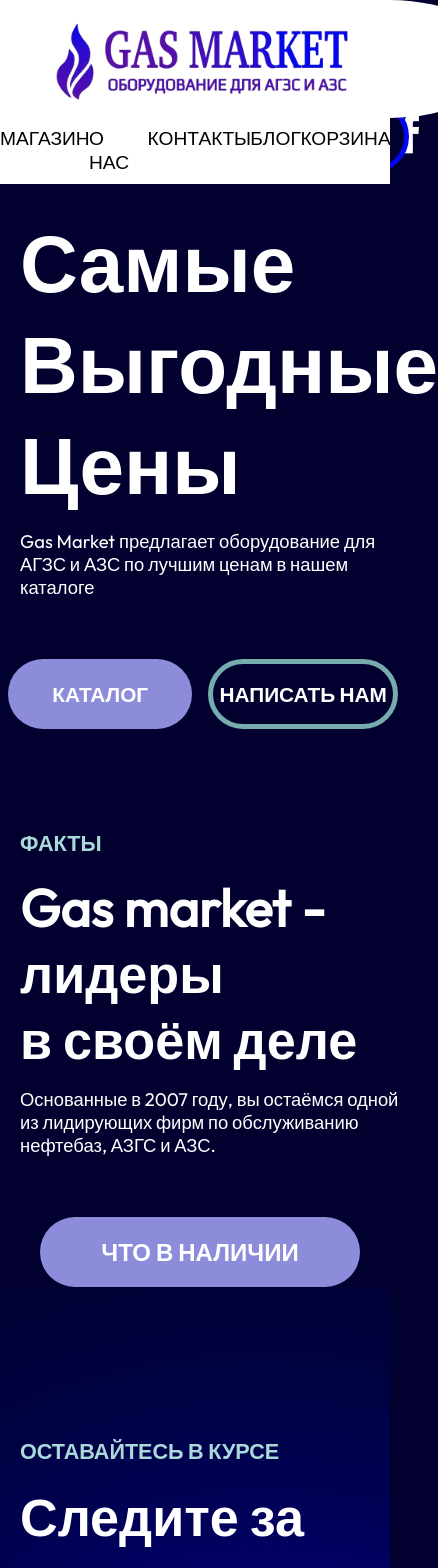
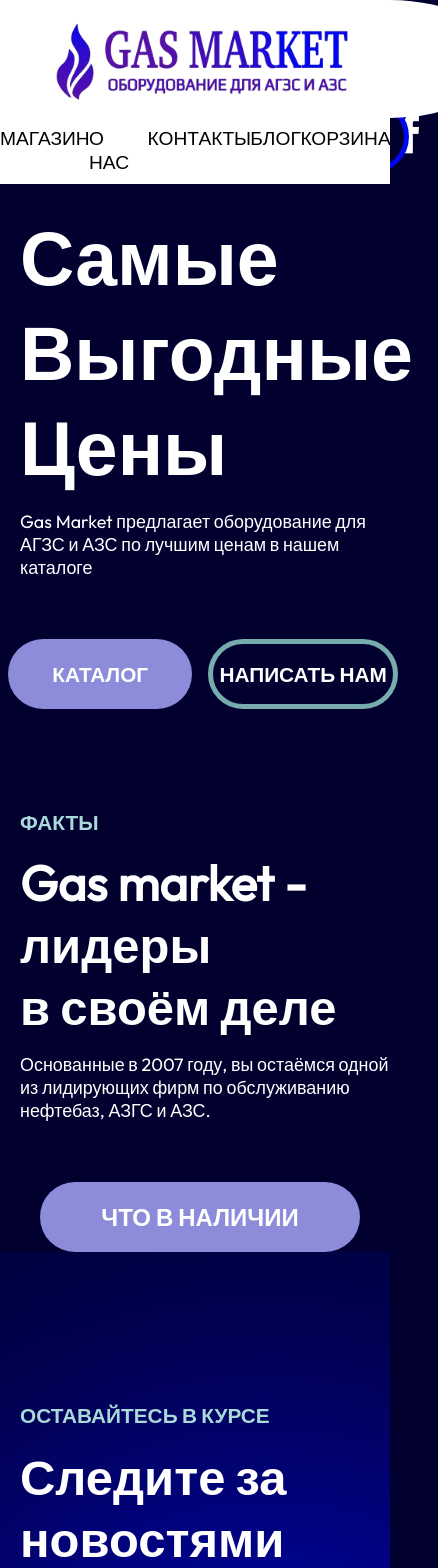
Before and after one commit to Danila267/azsk, a Vue app: page / in a window 390 px wide. Shown: the top 1568 px of the page, 438 px wide, since content can reach past the window. Built offline with nearby package versions, Linux system fonts and the light colour scheme.

Commit message:
HomePage fixed font size v3

```diff
--- a/src/components/HomeBlog.vue
+++ b/src/components/HomeBlog.vue
@@ -238,7 +238,7 @@ export default {
         position: relative;
         display: flex;
         color: #AAD9D9;
-        font-size: 1.35em;
+        font-size: 1.3em;
         font-weight: 600;
         font-family: 'Outfit', sans-serif;
         margin-left: 20px;
@@ -250,7 +250,7 @@ export default {
         position: relative;
         display: flex;
         color: #FFFFFF;
-        font-size: 3.26em;
+        font-size: 3.06em;
         font-weight: bold;
         font-family: 'Outfit', sans-serif;
         padding-left: 20px;
@@ -264,7 +264,7 @@ export default {
         position: relative;
         display: flex;
         color: #FFFFFF;
-        font-size: 1.15em;
+        font-size: 1.12em;
         font-family: 'Outfit', sans-serif;
         padding-left: 20px;
         padding-top: 15px;
--- a/src/components/HomeMarket.vue
+++ b/src/components/HomeMarket.vue
@@ -216,6 +216,44 @@ export default {
         margin-left: 20px;
     }
 
+    .homemarket__block--right__uptitle {
+        width: auto;
+        height: auto;
+        position: relative;
+        display: flex;
+        color: #AAD9D9;
+        font-size: 1.3em;
+        font-weight: 600;
+        font-family: 'Outfit', sans-serif;
+        margin-top: 100px;
+    }
+    .homemarket__block--right__title {
+        width: auto;
+        height: auto;
+        position: relative;
+        display: flex;
+        color: #FFFFFF;
+        font-size: 3.06em;
+        font-weight: bold;
+        font-family: 'Outfit', sans-serif;
+        // font-family: PT+Sans, 'Source Sans Pro';
+        // padding-left: 1.5em;
+        padding-top: 0.35em;
+        box-sizing: border-box;
+    }
+    .homemarket__block--right__text {
+        max-width: 640px;
+        height: auto;
+        position: relative;
+        display: flex;
+        color: #FFFFFF;
+        font-size: 1.12em;
+        font-family: 'Outfit', sans-serif;
+        // padding-left: 130px;
+        padding-top: 15px;
+        box-sizing: border-box;
+    }
+
     .homemarket__block--right__buttonline__button--first {
         max-width: 320px;
         height:70px;
--- a/src/components/HomePrice.vue
+++ b/src/components/HomePrice.vue
@@ -224,7 +224,7 @@ export default {
         position: relative;
         display: flex;
         color: #FFFFFF;
-        font-size: 5em;
+        font-size: 4.7em;
         font-weight: bold;
         font-family: 'Outfit', sans-serif;
         padding-left: 20px;
@@ -237,7 +237,7 @@ export default {
         position: relative;
         display: flex;
         color: #FFFFFF;
-        font-size: 1.15em;
+        font-size: 1.12em;
         font-family: 'Outfit', sans-serif;
         padding-left: 20px;
         padding-top: 15px;
@@ -245,7 +245,7 @@ export default {
     }
 
     .homeprice__block--left__buttonline {
-        max-width: 470px;
+        max-width: 450px;
         height: auto;
         position: relative;
         display: flex;
```
